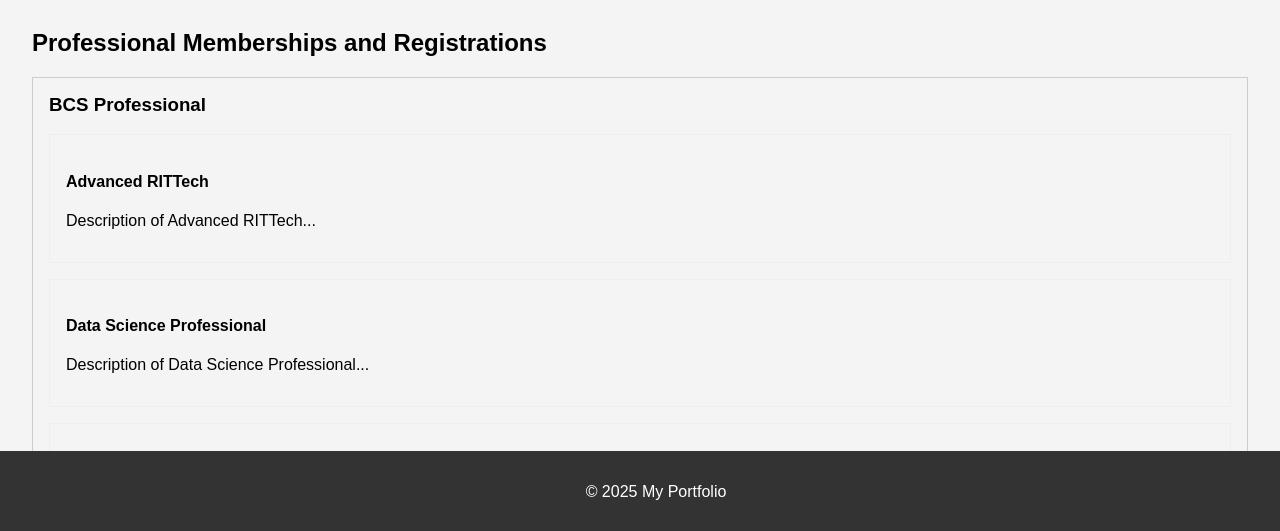
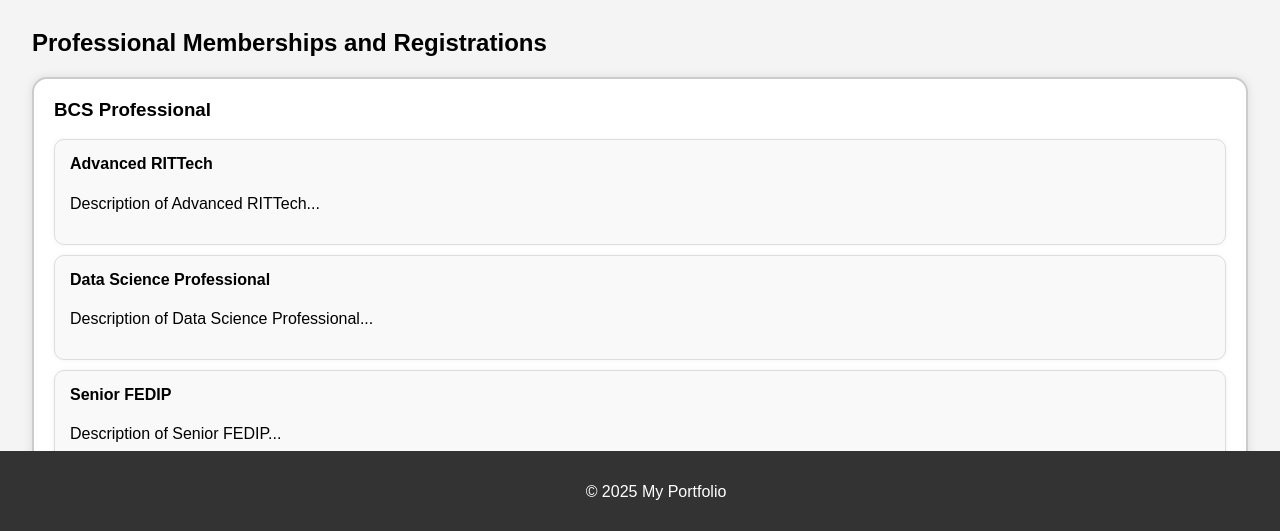
Before and after one commit to AaronJKey95/About_Me, a plain HTML site: page index.html in a window 1280 px wide. Shown: the part 267-798 px from the top of the page. Drawn offline with Linux system fonts and the light colour scheme.

Commit message:
Update styles.css

```diff
--- a/styles.css
+++ b/styles.css
@@ -47,17 +47,27 @@ footer {
 }
 
 .bcs-professional {
-    border: 1px solid #ccc;
-    padding: 1rem;
-    margin-bottom: 2rem;
+    background-color: #fff;
+    border: 2px solid #ccc;
+    border-radius: 15px;
+    padding: 20px;
+    margin-bottom: 20px;
+    box-shadow: 0 0 10px rgba(0, 0, 0, 0.1);
 }
 
 .bcs-professional h3 {
     margin-top: 0;
 }
 
-.bcs-professional div {
-    border: 1px solid #eee;
-    padding: 1rem;
-    margin: 1rem 0;
+.membership-container {
+    background-color: #f9f9f9;
+    border: 1px solid #ddd;
+    border-radius: 10px;
+    padding: 15px;
+    margin: 10px 0;
+    box-shadow: 0 0 5px rgba(0, 0, 0, 0.05);
 }
+
+.membership-container h4 {
+    margin-top: 0;
+}
```
